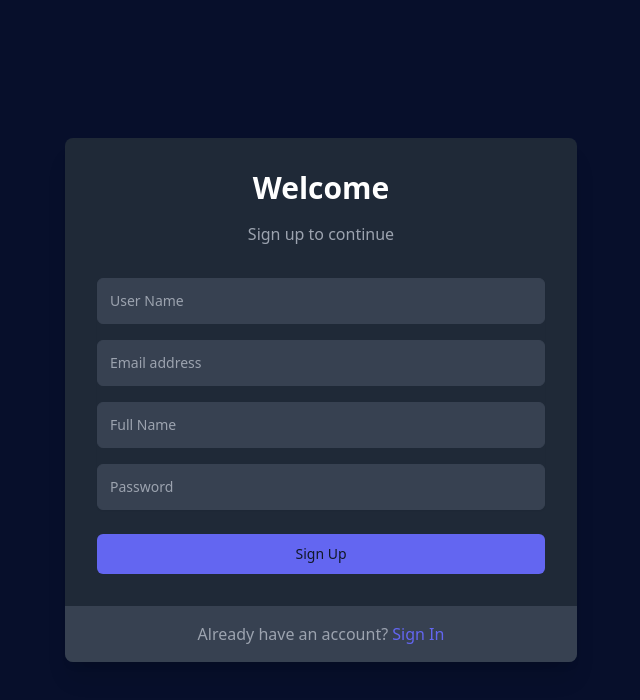
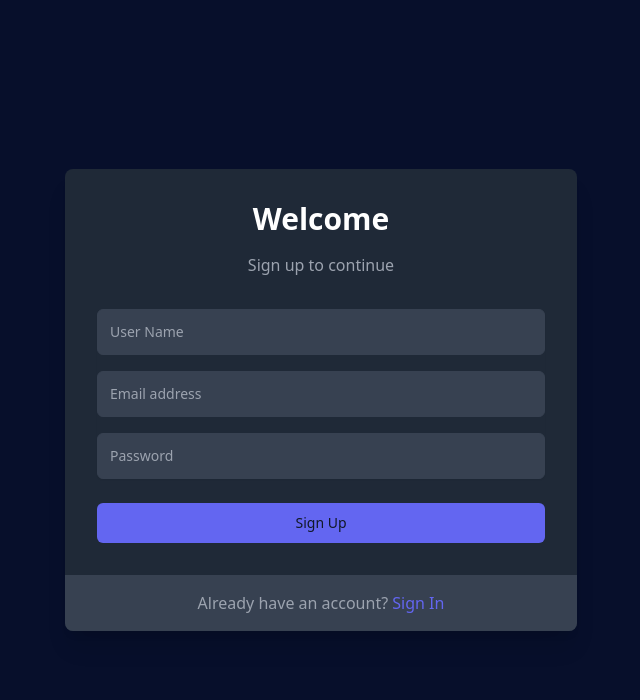
Before and after one commit to MilanMareels/SeriesHub-Frontend, a React (Vite) app: page /register in a window 1280 px wide. Shown: the top 700 px of the page, without its empty margins (319-959 px from the left). Built offline with nearby package versions, Linux system fonts and the light colour scheme.

Commit message:
deleted fullName

```diff
--- a/src/components/register/InputFields.tsx
+++ b/src/components/register/InputFields.tsx
@@ -1,11 +1,10 @@
 interface InputFieldProps {
   setEmail: (email: string) => void;
   setPassword: (passwoord: string) => void;
-  setFullName: (fullName: string) => void;
   setUserName: (userName: string) => void;
 }
 
-const InputFields = ({ setEmail, setPassword, setFullName, setUserName }: InputFieldProps) => {
+const InputFields = ({ setEmail, setPassword, setUserName }: InputFieldProps) => {
   return (
     <div>
       <div>
@@ -34,18 +33,6 @@ const InputFields = ({ setEmail, setPassword, setFullName, setUserName }: InputF
 
       <div className="mt-4">
         <input
-          placeholder="Full Name"
-          className="appearance-none relative block w-full px-3 py-3 border border-gray-700 bg-gray-700 text-white rounded-md focus:outline-none focus:ring-indigo-500 focus:border-indigo-500 focus:z-10 sm:text-sm"
-          required={true}
-          type="text"
-          name="name"
-          id="name"
-          onChange={(e) => setFullName(e.target.value)}
-        />
-      </div>
-
-      <div className="mt-4">
-        <input
           placeholder="Password"
           className="appearance-none relative block w-full px-3 py-3 border border-gray-700 bg-gray-700 text-white rounded-md focus:outline-none focus:ring-indigo-500 focus:border-indigo-500 focus:z-10 sm:text-sm"
           required={true}
--- a/src/components/register/Register.tsx
+++ b/src/components/register/Register.tsx
@@ -14,7 +14,6 @@ const Register = () => {
 
   const [email, setEmail] = useState<string>("");
   const [password, setPassword] = useState<string>("");
-  const [fullName, setFullName] = useState<string>("");
   const [userName, setUserName] = useState<string>("");
   const [loading, setLoading] = useState<boolean>(false);
   const [errorMessage, setErrorMessage] = useState<string | undefined>(undefined);
@@ -24,7 +23,7 @@ const Register = () => {
 
     setLoading(true);
 
-    const response = await registerUser(fullName, userName, email, password);
+    const response = await registerUser(userName, email, password);
 
     if ("error" in response && response.error) {
       if (response.status) {
@@ -48,7 +47,6 @@ const Register = () => {
               handleRegister={handleRegister}
               setPassword={setPassword}
               setEmail={setEmail}
-              setFullName={setFullName}
               setUserName={setUserName}
               errorMessage={errorMessage!}
               loading={loading}
--- a/src/components/register/RegisterForm.tsx
+++ b/src/components/register/RegisterForm.tsx
@@ -6,7 +6,6 @@ interface RegisterFormProps {
   handleRegister: (event: React.FormEvent) => void;
   setPassword: (password: string) => void;
   setEmail: (email: string) => void;
-  setFullName: (fullName: string) => void;
   setUserName: (userName: string) => void;
   errorMessage: string;
   loading: boolean;
@@ -18,18 +17,12 @@ const RegisterForm = ({
   setEmail,
   errorMessage,
   loading,
-  setFullName,
   setUserName,
 }: RegisterFormProps) => {
   return (
     <form className="mt-8 space-y-6" onSubmit={(event) => handleRegister(event)}>
       <div className="rounded-md shadow-sm gap-4 flex flex-col">
-        <InputFields
-          setPassword={setPassword}
-          setEmail={setEmail}
-          setFullName={setFullName}
-          setUserName={setUserName}
-        />
+        <InputFields setPassword={setPassword} setEmail={setEmail} setUserName={setUserName} />
       </div>
 
       {errorMessage && <ErrorMessage errorMessage={errorMessage} />}
--- a/src/hooks/useRegister.ts
+++ b/src/hooks/useRegister.ts
@@ -3,12 +3,11 @@ import { postRegister } from "@/services/users/register";
 
 const useRegister = () => {
   const registerUser = async (
-    fullName: string,
     userName: string,
     email: string,
     password: string
   ): Promise<LoginResponse | LoginError> => {
-    const response = await postRegister(fullName, userName, email, password);
+    const response = await postRegister(userName, email, password);
     return response;
   };
 
--- a/src/services/users/register.ts
+++ b/src/services/users/register.ts
@@ -15,13 +15,12 @@ export interface RegisterError {
 }
 
 export const postRegister = async (
-  fullName: string,
   userName: string,
   email: string,
   password: string
 ): Promise<RegisterResponse | RegisterError> => {
   try {
-    const response = await axios.post(`${baseUrl}/register`, { fullName, userName, email, password });
+    const response = await axios.post(`${baseUrl}/register`, { userName, email, password });
     return response.data as RegisterResponse;
   } catch (error: any) {
     if (axios.isAxiosError(error) && error.response) {
```
Also changed, not shown: src/models/user/User.ts (+5 -6 lines).
